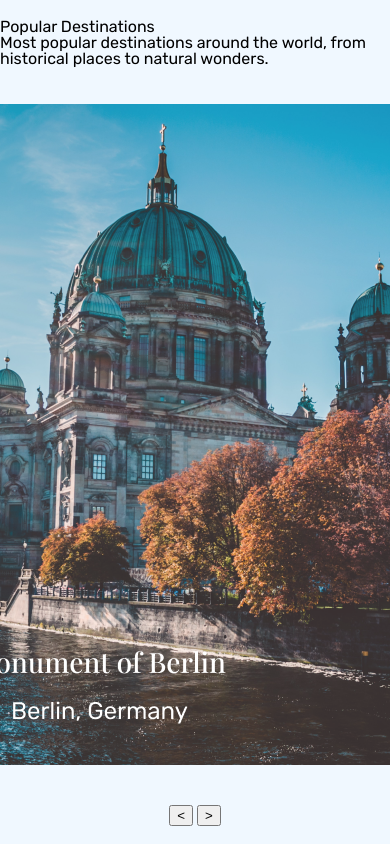
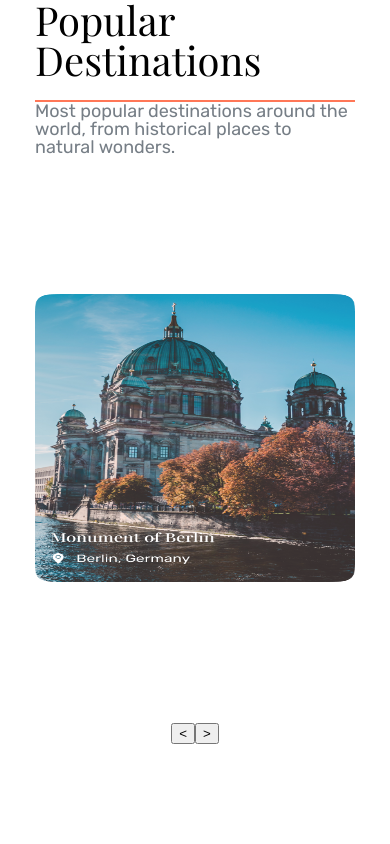
Before and after one commit to marzboi/202304-w1ch5-marco-fratini-alfredo-benitez, a website: page index.html in a window 390 px wide. Shown: the top 844 px of the page. Drawn offline with nearby package versions, Linux system fonts and the light colour scheme.

Commit message:
Add font and color structure, working on mobile spacing

```diff
--- a/index.html
+++ b/index.html
@@ -23,7 +23,7 @@
     <section>
       <img src="images/Col-block.png" alt="A picture of Berlin">
     </section>
-    <section>
+    <section class="app-container__buttons">
       <button>&lt;</button>
       <button>&gt;</button>
     </section>
--- a/sass/_responsive.scss
+++ b/sass/_responsive.scss
@@ -22,3 +22,12 @@ $breakpoint_desktop: 1440px;
     @content;
   }
 }
+
+@function rem($pxValue) {
+  @return #{calc(stripUnit($pxValue) / stripUnit(16))}rem;
+}
+
+@function rem($value) {
+  $remValue: calc($value / 16) + rem;
+  @return $remValue;
+}
--- a/sass/styles.scss
+++ b/sass/styles.scss
@@ -2,13 +2,51 @@
 @use "global";
 @import "responsive";
 
+$primary-font: "Playfair Display", serif;
+$secondary-font: "Rubik", sans-serif;
+
+$primary-color: #ff7757;
+$secondary-color: #767e86;
+
 .app-container {
-  background-color: aliceblue;
+  max-width: rem(320);
+  margin: 0 auto;
   height: 100%;
   display: flex;
   flex-direction: column;
   align-items: center;
-  justify-content: space-around;
+  justify-content: space-between;
+
+  h1 {
+    font-size: rem(40);
+    border-bottom: solid rem(2) $primary-color;
+    font-family: $primary-font;
+    padding-bottom: rem(20);
+  }
+
+  .app-container__underline {
+    border: solid 1px $primary-color;
+  }
+
+  p {
+    font-size: rem(18);
+    font-family: $secondary-font;
+    color: $secondary-color;
+  }
+
+  section img {
+    height: rem(288);
+    width: rem(320);
+    margin: rem(16) rem(100);
+  }
+
+  .app-container__buttons {
+    display: flex;
+    margin: 0 rem(74) rem(100) rem(74);
+  }
+
+  .app-container__buttons button {
+  }
 
   @include desktop {
     flex-direction: row;
```
Also changed, not shown: styles.css, 1 other file. Lines whose indentation alone changed are shown as unchanged.
